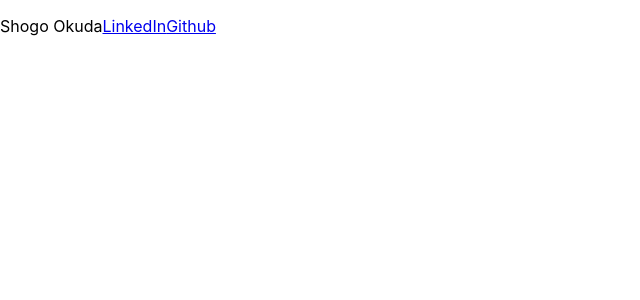
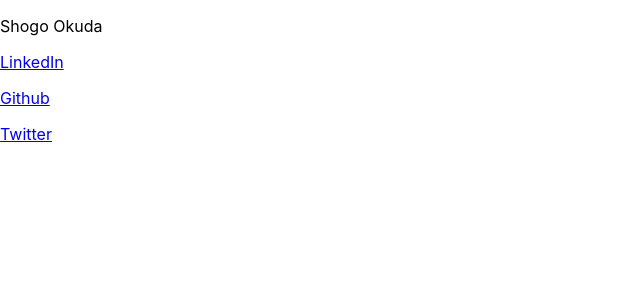
Before and after one commit to shougees/personal-site, a React (Create React App) app: page / in a window 1280 px wide. Shown: the top 300 px of the page, without its empty margins (0-640 px from the left). Built offline with nearby package versions, Linux system fonts and the light colour scheme.

Commit message:
change list style by map

```diff
--- a/src/App.js
+++ b/src/App.js
@@ -1,14 +1,21 @@
 //import logo from './logo.svg';import './App.css';
 
 function App() {
+  const bio = {
+    name: 'Shogo Okuda',
+    linkedIn: <a href="https://www.linkedin.com/in/shogo-okuda-42b7389/">LinkedIn</a>,
+    github:   <a href="https://github.com/shougees">Github</a>,
+    twitter: <a href="https://twitter.com/ShogoOkuda">Twitter</a>
+  }
+
   return (
     <div className="App">
       <header className="App-header">
-        <p>
-          Shogo Okuda
-          <a href="https://www.linkedin.com/in/shogo-okuda-42b7389/">LinkedIn</a>
-          <a href="https://github.com/shougees">Github</a>
-        </p>
+        <div>
+          {Object.keys(bio).map(key=> (
+            <p>{bio[key]}</p>
+          ))}
+        </div>
       </header>
     </div>
   );
```
